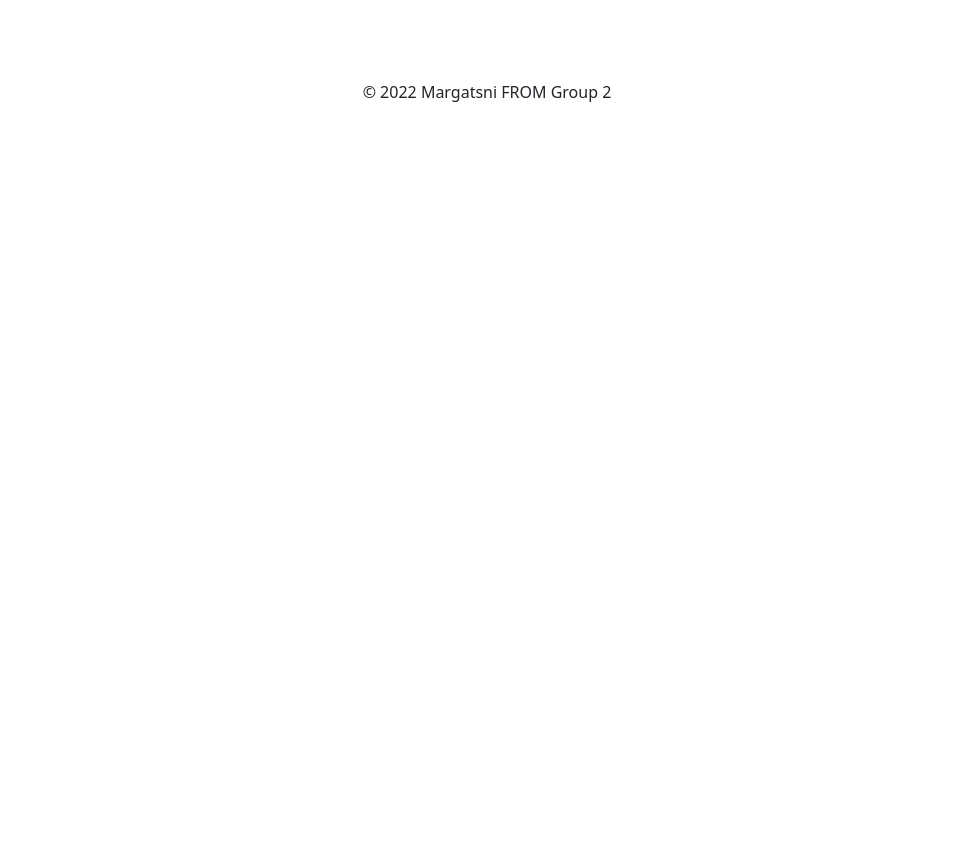
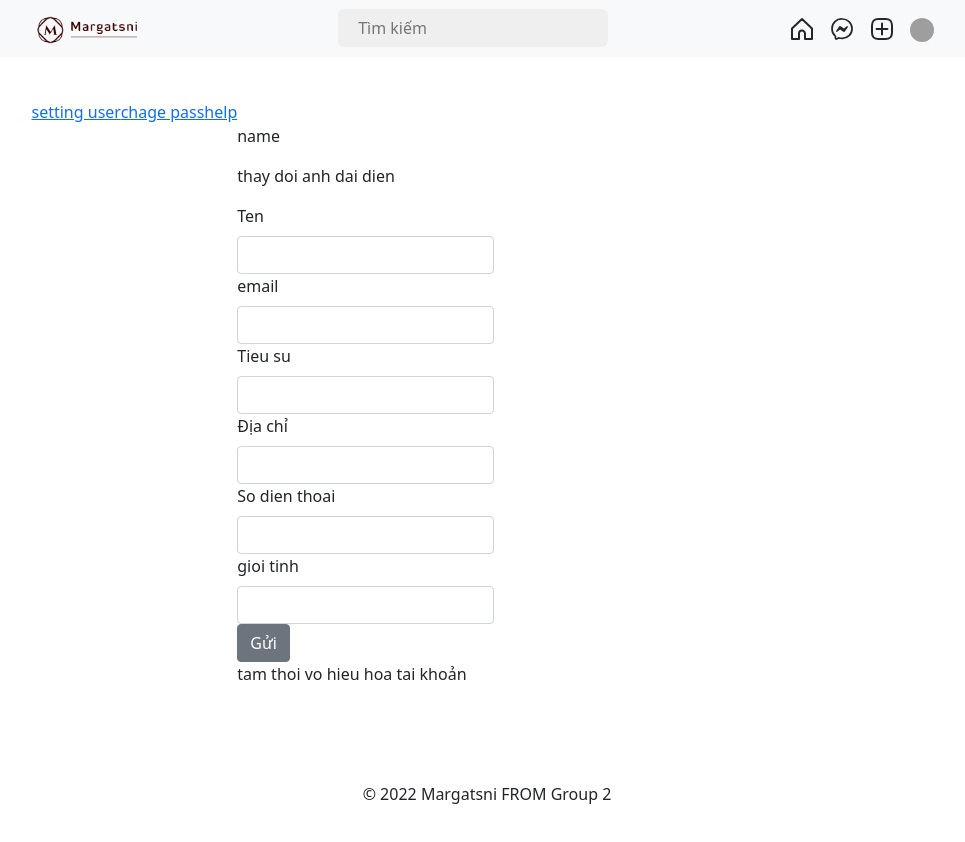
Before and after one commit to khanhhoa-ictu/Social_Media, a React (Create React App) app: page /account/setting in a window 1280 px wide. Shown: the top 842 px of the page, without its empty margins (153-1118 px from the left). Before the commit the page ends 800 px from the top, so only its background shows below. Built offline with nearby package versions, Linux system fonts and the light colour scheme; grey boxes are pictures that could not be loaded.

Commit message:
create ui

```diff
--- a/src/App.tsx
+++ b/src/App.tsx
@@ -9,6 +9,7 @@ import RegisterPage from './page/login/RegisterPage';
 import ForgotPage from './page/login/ForgotPage';
 import FooterPage from './page/FooterPage';
 import ConfirmPage from './page/login/ConfirmPage'
+import SettingPage from './page/SettingPage';
 
 
 function App() {
@@ -20,6 +21,10 @@ function App() {
         <Route exact path="/login" component={LoginPage} />
         <Route exact path="/confirm/:id" component={ConfirmPage} />
         <Route exact path="/forgot" component={ForgotPage} />
+        <Route  path="/account/setting" component={SettingPage} />
+        <Route  path="/account/changepassword" component={SettingPage} />
+        <Route  path="/account/setting" component={SettingPage} />
+
       </Switch>
       <FooterPage />
     </BrowserRouter>
--- a/src/conponents/navbar/Navigation.tsx
+++ b/src/conponents/navbar/Navigation.tsx
@@ -107,7 +107,7 @@ function Navigation(props: Props) {
                                         </NavLink>
                                     </DropdownItem>
                                     <DropdownItem>
-                                        <NavLink to='setting' className="text-decoration-none text-dark d-flex align-items-center">
+                                        <NavLink to='account/setting' className="text-decoration-none text-dark d-flex align-items-center">
                                             <svg aria-label="Cài đặt" className="_8-yf5" color="#262626" fill="#262626" height="16" role="img" viewBox="0 0 24 24" width="16"><circle cx="12" cy="12" fill="none" r="8.635" stroke="currentColor" strokeLinecap="round" strokeLinejoin="round" strokeWidth="2"></circle><path d="M14.232 3.656a1.269 1.269 0 01-.796-.66L12.93 2h-1.86l-.505.996a1.269 1.269 0 01-.796.66m-.001 16.688a1.269 1.269 0 01.796.66l.505.996h1.862l.505-.996a1.269 1.269 0 01.796-.66M3.656 9.768a1.269 1.269 0 01-.66.796L2 11.07v1.862l.996.505a1.269 1.269 0 01.66.796m16.688-.001a1.269 1.269 0 01.66-.796L22 12.93v-1.86l-.996-.505a1.269 1.269 0 01-.66-.796M7.678 4.522a1.269 1.269 0 01-1.03.096l-1.06-.348L4.27 5.587l.348 1.062a1.269 1.269 0 01-.096 1.03m11.8 11.799a1.269 1.269 0 011.03-.096l1.06.348 1.318-1.317-.348-1.062a1.269 1.269 0 01.096-1.03m-14.956.001a1.269 1.269 0 01.096 1.03l-.348 1.06 1.317 1.318 1.062-.348a1.269 1.269 0 011.03.096m11.799-11.8a1.269 1.269 0 01-.096-1.03l.348-1.06-1.317-1.318-1.062.348a1.269 1.269 0 01-1.03-.096" fill="none" stroke="currentColor" strokeLinejoin="round" strokeWidth="2"></path></svg>
                                             <TextNavStyled className='mx-2'>Cài đặt</TextNavStyled>
                                         </NavLink>
--- /dev/null
+++ b/src/conponents/settinguser/SettingUser.tsx
@@ -0,0 +1,53 @@
+import React from 'react'
+import { Button, Input, Label } from 'reactstrap'
+
+interface Props {
+    email: string,
+    userName: string,
+    desc: string,
+    phone: string,
+    gender: string,
+    coverPicture: string,
+    address: string,
+    setEmail: (text: string) => void,
+    setUserName: (text: string) => void,
+    setDesc: (text: string) => void,
+    setPhone: (text: string) => void,
+    setGender: (text: string) => void,
+    setCoverPicture?: (text: string) => void,
+    setAddress: (text: string) => void,
+    changeUser:()=>void
+}
+function SettingUser(props: Props) {
+    const { email, userName,desc,phone,gender,coverPicture,address, changeUser,
+         setEmail, setUserName, setDesc, setPhone, setGender, setCoverPicture = () => { }, setAddress } = props
+    return (
+        <div>
+            <div>
+                <img />
+                <p>name</p>
+                <p>thay doi anh dai dien</p>
+            </div>
+            <div>
+                <Label>Ten</Label>
+                <Input type="email" value={userName} onChange={(e) => setUserName(e.target.value)} />
+                <Label>email</Label>
+                <Input type="email" value={email} onChange={(e) => setEmail(e.target.value)} />
+                <Label>Tieu su</Label>
+                <Input type="email" value={desc} onChange={(e) => setDesc(e.target.value)} />
+                <Label>Địa chỉ</Label>
+                <Input type="email" value={address} onChange={(e) => setAddress(e.target.value)} />
+                <Label>So dien thoai</Label>
+                <Input type="email" value={phone} onChange={(e) => setPhone(e.target.value)} />
+                <Label>gioi tinh</Label>
+                <Input type="email" value={gender} onChange={(e) => setGender(e.target.value)} />
+            </div>
+            <div>
+                <Button onClick={changeUser}>Gửi</Button>
+                <p>tam thoi vo hieu hoa tai khoản</p>
+            </div>
+        </div>
+    )
+}
+
+export default SettingUser
--- /dev/null
+++ b/src/page/SettingPage.tsx
@@ -0,0 +1,67 @@
+import React, { useState } from 'react'
+import { useDispatch } from 'react-redux';
+import { NavLink, Route } from 'react-router-dom';
+import styled from 'styled-components';
+import { loginFail } from '../action/user.action';
+import Navigation from '../conponents/navbar/Navigation'
+import SettingUser from '../conponents/settinguser/SettingUser';
+
+function SettingPage() {
+    const dispatch = useDispatch()
+    const logout = () => {
+        localStorage.removeItem("user");
+        dispatch(loginFail())
+    }
+    const [userName,setUserName] = useState('')
+    const [email,setEmail] = useState('')
+    const [desc,setDesc] = useState('')
+    const [phone,setPhone] = useState('')
+    const [gender,setGender] = useState('')
+    const [coverPicture,setCoverPicture] = useState('')
+    const [address,setAddress] = useState('')
+
+
+    const changeUser = () =>{
+
+    }
+    return (
+        <SettingPageStyle className="setting">
+            <Navigation logout={logout} />
+            <div className='container setting-content d-flex'>
+                <div>
+                    <NavLink to='setting'>setting user</NavLink>
+                    <NavLink to='changepassword'>chage pass</NavLink>
+                    <NavLink to='help'>help</NavLink>
+                </div>
+                <div>
+                    <Route path='' render = {()=><SettingUser
+                        userName={userName}
+                        email={email}
+                        desc={desc}
+                        phone={phone}
+                        gender={gender}
+                        coverPicture={coverPicture}
+                        address={address}
+                        setEmail={(value)=>setEmail(value)}
+                        setUserName={(value) =>setUserName(value)}
+                        setDesc={(value)=>setDesc(value)}
+                        setPhone={(value) =>setPhone(value)}
+                        setGender={(value)=>setGender(value)}
+                        setCoverPicture={(value) =>setCoverPicture(value)}
+                        setAddress={(value) =>setAddress(value)}
+                        changeUser={changeUser}
+                    />} />
+
+
+                </div>
+            </div>
+
+        </SettingPageStyle>
+    )
+}
+const SettingPageStyle = styled.div`
+
+    margin-top:100px;
+
+`
+export default SettingPage
```
